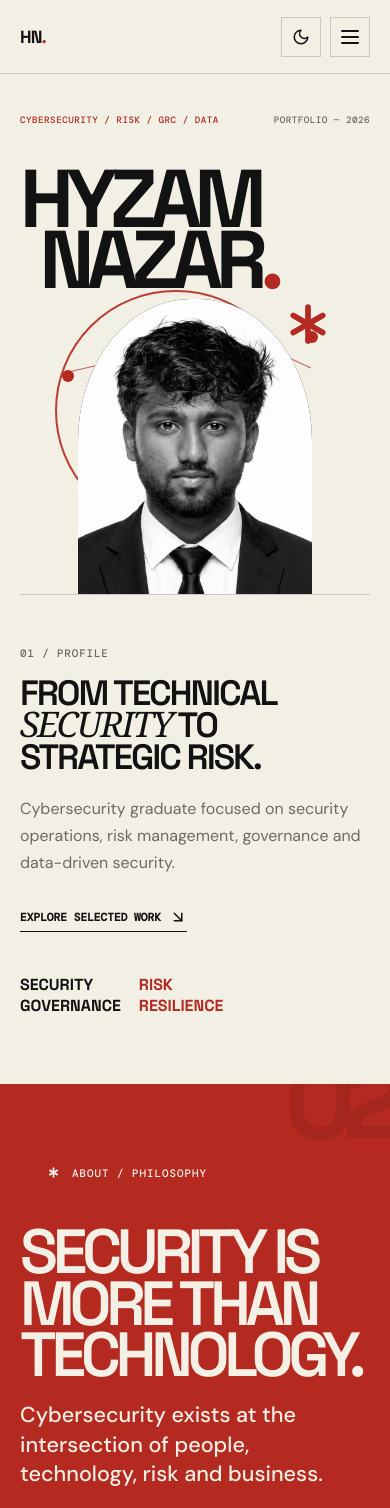
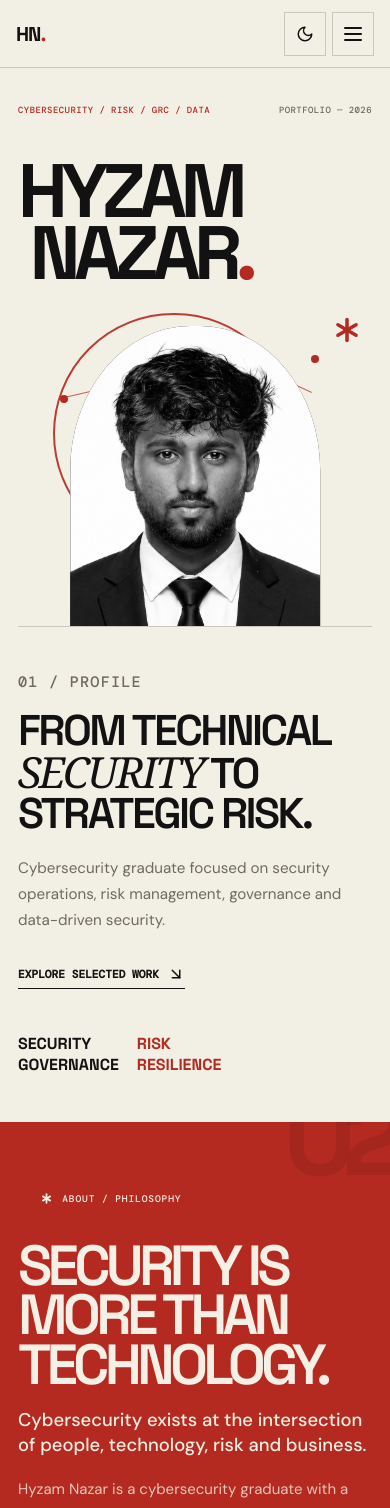
Before and after one commit to Typoss/hyzam-nazar-portfolio, a React (Vite) app: page / in a window 390 px wide. Shown: the top 1508 px of the page. Built offline with nearby package versions, Linux system fonts and the light colour scheme.

Commit message:
Improve mobile and tablet portfolio responsiveness

```diff
--- a/src/styles.css
+++ b/src/styles.css
@@ -282,3 +282,420 @@ footer { display: flex; justify-content: space-between; padding: 20px 4vw; backg
 @media (prefers-reduced-motion: reduce) {
   *, *::before, *::after { scroll-behavior: auto !important; animation-duration: .01ms !important; transition-duration: .01ms !important; }
 }
+
+/* Responsive refinements for phones and small tablets */
+html {
+  scroll-padding-top: 88px;
+}
+img, svg {
+  max-width: 100%;
+}
+button, a {
+  -webkit-tap-highlight-color: transparent;
+}
+.nav-links a,
+.icon-btn,
+.menu-btn,
+.resume-btn,
+.contact-btn {
+  min-height: 44px;
+}
+.nav-links a {
+  display: inline-flex;
+  align-items: center;
+}
+.hero-word {
+  overflow-wrap: anywhere;
+}
+.project-info,
+.skill-group,
+.risk-card,
+.lab-grid article,
+.certs > div {
+  min-width: 0;
+}
+.contact-actions > a {
+  justify-content: space-between;
+}
+@media (max-width: 900px) {
+  .nav {
+    height: 68px;
+    padding-inline: 24px;
+  }
+  .nav-links {
+    top: 68px;
+    max-height: calc(100dvh - 68px);
+    overflow-y: auto;
+    padding: 18px 24px 24px;
+    gap: 4px;
+  }
+  .nav-links a {
+    width: 100%;
+    padding: 10px 0;
+    font-size: .82rem;
+  }
+  .nav-actions {
+    gap: 8px;
+  }
+  .hero {
+    min-height: auto;
+  }
+  .hero-top {
+    gap: 12px;
+    align-items: flex-start;
+  }
+  .hero-top p {
+    max-width: 58%;
+    line-height: 1.6;
+  }
+  .hero-top .edition {
+    text-align: right;
+  }
+  .hero-art {
+    margin-top: 1rem;
+  }
+  .hero-bottom {
+    gap: 30px;
+  }
+  .section-head,
+  .work-head {
+    gap: 28px;
+  }
+  .section-head .section-note {
+    margin: 0;
+  }
+  .experience-card {
+    gap: 22px;
+  }
+  .project.featured {
+    min-height: auto;
+  }
+  .featured .project-visual {
+    min-height: 460px;
+  }
+  .project-info {
+    padding: 28px;
+  }
+  .case-title {
+    gap: 28px;
+  }
+  .case-meta {
+    display: flex;
+    flex-wrap: wrap;
+    gap: 8px 20px;
+  }
+  .architecture {
+    gap: 8px;
+  }
+  .arch-node {
+    min-width: 0;
+    overflow-wrap: anywhere;
+  }
+  .skill-group {
+    padding: 24px;
+  }
+  .lab-grid article {
+    min-height: 260px;
+  }
+}
+@media (max-width: 600px) {
+  body {
+    font-size: 15px;
+  }
+  .nav {
+    padding-inline: 16px;
+  }
+  .brand {
+    font-size: 1.25rem;
+  }
+  .icon-btn,
+  .menu-btn {
+    width: 42px;
+    height: 42px;
+  }
+  .nav-actions {
+    gap: 6px;
+  }
+  .hero,
+  .section,
+  .work-section,
+  .red-section,
+  .grc-section,
+  .contact {
+    padding-left: 18px;
+    padding-right: 18px;
+  }
+  .hero {
+    padding-top: 94px;
+  }
+  .hero-top {
+    font-size: .56rem;
+  }
+  .hero-top p {
+    max-width: 65%;
+  }
+  .hero-word {
+    font-size: clamp(3.45rem, 19.4vw, 6.8rem);
+    line-height: .82;
+    letter-spacing: -.085em;
+  }
+  .hero-word.offset {
+    margin-left: 3vw;
+  }
+  .hero-art {
+    height: 330px;
+    min-height: 0;
+    margin-top: 12px;
+  }
+  .portrait-placeholder {
+    width: min(64vw, 280px);
+    min-width: 0;
+    height: 300px;
+    max-height: 100%;
+  }
+  .hero-symbol {
+    right: 1%;
+    top: 4%;
+  }
+  .hero-symbol svg {
+    width: 42px;
+    height: 42px;
+  }
+  .node {
+    width: 8px;
+    height: 8px;
+  }
+  .hero-bottom {
+    padding: 28px 0 48px;
+    gap: 22px;
+  }
+  .hero-copy h2 {
+    font-size: clamp(2.35rem, 11vw, 3.5rem);
+    line-height: .94;
+  }
+  .hero-copy p {
+    font-size: .95rem;
+  }
+  .hero-stamp {
+    font-size: 1rem;
+  }
+  .section,
+  .work-section {
+    padding-top: 66px;
+    padding-bottom: 66px;
+  }
+  .red-section,
+  .grc-section,
+  .contact {
+    padding-top: 68px;
+    padding-bottom: 60px;
+  }
+  .section-label {
+    font-size: .6rem;
+    gap: 7px;
+    margin-bottom: 34px;
+  }
+  .display {
+    font-size: clamp(3rem, 14.5vw, 5.4rem);
+    line-height: .88;
+  }
+  .white-copy .lead {
+    font-size: 1.15rem;
+  }
+  .arrow-chain {
+    gap: 8px;
+    line-height: 1.6;
+  }
+  .exp-main h3 {
+    font-size: clamp(2.8rem, 14vw, 4.5rem);
+    overflow-wrap: anywhere;
+  }
+  .exp-main h4 {
+    font-size: 1rem;
+    line-height: 1.45;
+  }
+  .tag-row span,
+  .skills span,
+  .education-tags span {
+    font-size: .58rem;
+    line-height: 1.45;
+  }
+  .work-head {
+    margin-bottom: 38px;
+  }
+  .projects {
+    border-width: 1px;
+  }
+  .project-visual,
+  .featured .project-visual {
+    min-height: 300px;
+  }
+  .risk-word {
+    font-size: clamp(4.5rem, 20vw, 7rem);
+  }
+  .forge-word {
+    font-size: clamp(3.7rem, 17vw, 6rem);
+  }
+  .mini-dashboard {
+    width: 145px;
+    right: 12px;
+    bottom: 12px;
+  }
+  .project-info {
+    padding: 23px 20px 28px;
+  }
+  .project-info h3 {
+    font-size: clamp(2.5rem, 12vw, 4rem);
+  }
+  .case-title {
+    margin-bottom: 38px;
+  }
+  .case-title h2 {
+    font-size: clamp(3.7rem, 18vw, 6.8rem);
+    line-height: .82;
+  }
+  .case-meta {
+    font-size: .6rem;
+  }
+  .risk-card {
+    padding: 22px;
+    min-height: 0;
+  }
+  .risk-card h3 {
+    font-size: 2rem;
+  }
+  .architecture {
+    margin: 42px 0 28px;
+    grid-template-columns: repeat(2, minmax(0, 1fr));
+  }
+  .arch-node {
+    min-height: 92px;
+    padding: 10px;
+  }
+  .arch-node b {
+    font-size: .6rem;
+  }
+  .cap-grid {
+    border-width: 1px;
+  }
+  .skill-group {
+    padding: 20px;
+    min-height: 0;
+  }
+  .skill-head h3 {
+    font-size: 1.35rem;
+  }
+  .grc-note {
+    font-size: 1.25rem;
+    margin-top: 42px;
+  }
+  .flow-row {
+    grid-template-columns: 36px minmax(0, 1fr) 20px;
+    gap: 8px;
+    padding: 15px 0;
+  }
+  .flow-row b {
+    font-size: 1rem;
+  }
+  .lab-grid article {
+    min-height: 0;
+    padding: 22px;
+  }
+  .lab-grid svg {
+    margin-bottom: 28px;
+  }
+  .lab-grid h3 {
+    font-size: 2.5rem;
+  }
+  .education h2 {
+    font-size: clamp(2.8rem, 13.5vw, 5rem);
+    line-height: .86;
+    overflow-wrap: anywhere;
+  }
+  .career-path {
+    margin-top: 54px;
+  }
+  .career-step {
+    min-height: 140px;
+    padding: 14px 10px;
+  }
+  .career-step b {
+    font-size: .9rem;
+  }
+  .career-step em {
+    font-size: .8rem;
+  }
+  .certs > div {
+    padding: 24px 20px;
+  }
+  .certs h3 {
+    font-size: 1.5rem;
+    overflow-wrap: anywhere;
+  }
+  .notes-layout {
+    gap: 30px;
+  }
+  .note-list div {
+    grid-template-columns: 32px minmax(0, 1fr) 18px;
+    gap: 8px;
+  }
+  .note-list b {
+    font-size: .9rem;
+  }
+  .contact {
+    min-height: auto;
+  }
+  .contact h2 {
+    font-size: clamp(4.4rem, 22vw, 7rem);
+    line-height: .8;
+    margin: 32px 0;
+  }
+  .contact-star {
+    top: 22px;
+    right: 12px;
+  }
+  .contact-star svg {
+    width: 54px;
+    height: 54px;
+  }
+  .contact-actions {
+    display: grid;
+    grid-template-columns: 1fr;
+  }
+  .contact-btn {
+    width: 100%;
+    min-height: 48px;
+    padding: 14px 15px;
+    font-size: .64rem;
+  }
+  footer {
+    font-size: .58rem;
+    line-height: 1.5;
+  }
+}
+@media (max-width: 360px) {
+  .nav {
+    padding-inline: 12px;
+  }
+  .hero,
+  .section,
+  .work-section,
+  .red-section,
+  .grc-section,
+  .contact {
+    padding-left: 14px;
+    padding-right: 14px;
+  }
+  .hero-word {
+    font-size: 18.5vw;
+  }
+  .hero-art {
+    height: 280px;
+  }
+  .portrait-placeholder {
+    height: 255px;
+  }
+  .career-step b {
+    font-size: .8rem;
+  }
+}
```
